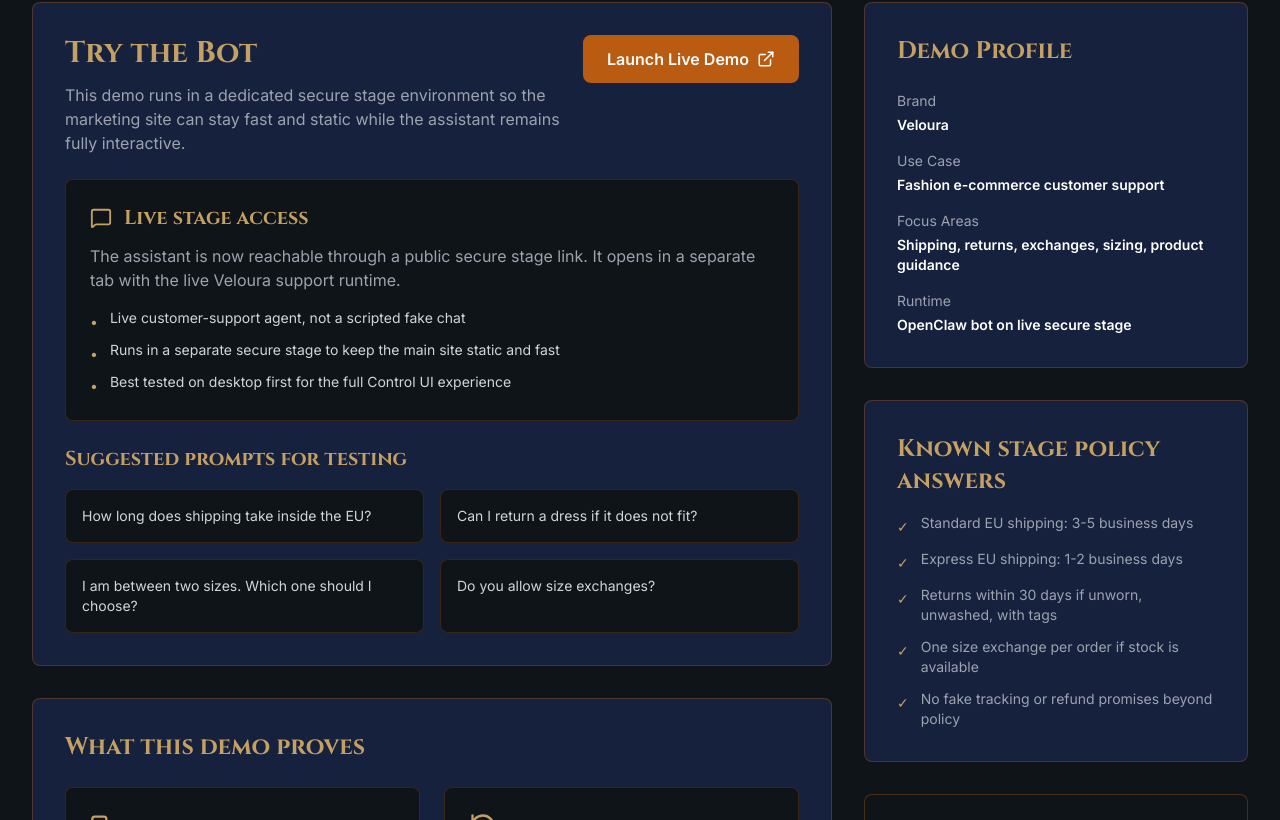
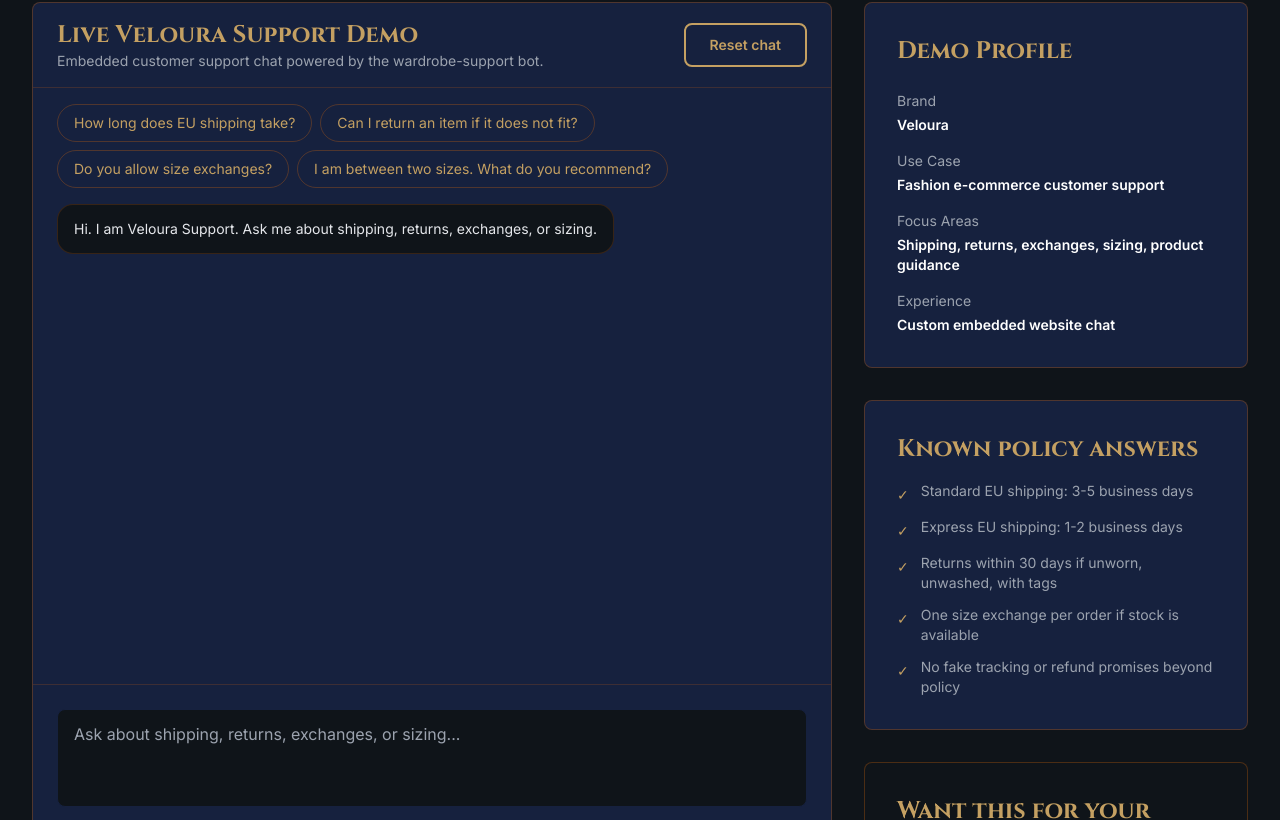
Before and after one commit to itsvetkov1/forgingapps-website, a Next.js app: page /demo/veloura-support in a window 1280 px wide. Shown: the part 480-1300 px from the top of the page. Built offline with nearby package versions, Linux system fonts and the light colour scheme.

Commit message:
Embed Veloura support chat demo

```diff
--- a/app/demo/veloura-support/page.tsx
+++ b/app/demo/veloura-support/page.tsx
@@ -1,97 +1,37 @@
 import Hero from '@/components/Hero'
-import { ExternalLink, MessageSquare, Shield, Shirt, Truck, RotateCcw } from 'lucide-react'
+import VelouraChatEmbed from '@/components/VelouraChatEmbed'
+import { Shield, Shirt, Truck, RotateCcw } from 'lucide-react'
 import { Metadata } from 'next'
-
-const LIVE_DEMO_URL = 'https://sean-commerce-rehab-arise.trycloudflare.com'
 
 export const metadata: Metadata = {
   title: 'Veloura Support Demo -- AI Customer Support Showcase | ForgingApps',
-  description: 'Live production-stage demo of an AI customer support assistant for apparel brands. Test shipping, returns, sizing, and product guidance flows.',
+  description: 'Embedded demo of an AI customer support assistant for apparel brands. Test shipping, returns, sizing, and product guidance flows directly on the page.',
   alternates: {
     canonical: 'https://forgingapps.com/demo/veloura-support',
   },
   openGraph: {
     title: 'Veloura Support Demo -- AI Customer Support Showcase | ForgingApps',
-    description: 'Live stage demo of an AI customer support assistant for apparel brands.',
+    description: 'Embedded demo of an AI customer support assistant for apparel brands.',
     url: 'https://forgingapps.com/demo/veloura-support',
     images: [{ url: '/og-image.svg', width: 1200, height: 630, alt: 'Veloura Support Demo' }],
   },
 }
-
-const starterPrompts = [
-  'How long does shipping take inside the EU?',
-  'Can I return a dress if it does not fit?',
-  'I am between two sizes. Which one should I choose?',
-  'Do you allow size exchanges?',
-]
 
 export default function VelouraSupportDemo() {
   return (
     <>
       <Hero
         headline="Veloura Support Demo"
-        subheadline="A live AI customer support demo for fashion and e-commerce brands. Launch the secure stage environment and test shipping, returns, exchanges, and sizing like a real customer would."
+        subheadline="A branded embedded AI support experience for fashion and e-commerce brands. Ask about shipping, returns, exchanges, and sizing without leaving the page."
         size="small"
-        badge="Live Demo"
+        badge="Embedded Live Demo"
       />
 
       <section className="section-py bg-forge-dark border-t border-forge-ember/20">
         <div className="container-custom">
           <div className="grid grid-cols-1 xl:grid-cols-3 gap-8 items-start">
             <div className="xl:col-span-2 space-y-8">
-              <div className="bg-forge-stone border border-forge-ember/30 rounded-lg p-8">
-                <div className="flex items-start justify-between gap-4 flex-col md:flex-row mb-6">
-                  <div>
-                    <h2 className="font-cinzel text-3xl font-bold text-forge-gold mb-3">Try the Bot</h2>
-                    <p className="text-gray-400 max-w-2xl">
-                      This demo runs in a dedicated secure stage environment so the marketing site can stay fast and static while the assistant remains fully interactive.
-                    </p>
-                  </div>
-                  <a
-                    href={LIVE_DEMO_URL}
-                    className="btn-primary whitespace-nowrap"
-                    target="_blank"
-                    rel="noreferrer"
-                  >
-                    Launch Live Demo <ExternalLink size={18} className="ml-2" />
-                  </a>
-                </div>
-
-                <div className="bg-forge-dark border border-forge-ember/20 rounded-lg p-6 mb-6">
-                  <div className="flex items-center gap-3 mb-3">
-                    <MessageSquare className="text-forge-gold" size={22} />
-                    <h3 className="font-cinzel text-xl font-bold text-forge-gold">Live stage access</h3>
-                  </div>
-                  <p className="text-gray-400 mb-4">
-                    The assistant is now reachable through a public secure stage link. It opens in a separate tab with the live Veloura support runtime.
-                  </p>
-                  <ul className="space-y-2 text-sm text-gray-300">
-                    <li className="flex items-start gap-3">
-                      <span className="text-forge-gold mt-1">•</span>
-                      <span>Live customer-support agent, not a scripted fake chat</span>
-                    </li>
-                    <li className="flex items-start gap-3">
-                      <span className="text-forge-gold mt-1">•</span>
-                      <span>Runs in a separate secure stage to keep the main site static and fast</span>
-                    </li>
-                    <li className="flex items-start gap-3">
-                      <span className="text-forge-gold mt-1">•</span>
-                      <span>Best tested on desktop first for the full Control UI experience</span>
-                    </li>
-                  </ul>
-                </div>
-
-                <div>
-                  <h3 className="font-cinzel text-xl font-bold text-forge-gold mb-4">Suggested prompts for testing</h3>
-                  <div className="grid grid-cols-1 md:grid-cols-2 gap-4">
-                    {starterPrompts.map((prompt) => (
-                      <div key={prompt} className="bg-forge-dark border border-forge-ember/20 rounded-lg p-4 text-gray-300 text-sm">
-                        {prompt}
-                      </div>
-                    ))}
-                  </div>
-                </div>
-              </div>
+              <VelouraChatEmbed />
 
               <div className="bg-forge-stone border border-forge-ember/30 rounded-lg p-8">
                 <h2 className="font-cinzel text-2xl font-bold text-forge-gold mb-6">What this demo proves</h2>
@@ -137,14 +77,14 @@
                     <p className="text-white font-semibold">Shipping, returns, exchanges, sizing, product guidance</p>
                   </div>
                   <div>
-                    <p className="text-gray-400 mb-1">Runtime</p>
-                    <p className="text-white font-semibold">OpenClaw bot on live secure stage</p>
+                    <p className="text-gray-400 mb-1">Experience</p>
+                    <p className="text-white font-semibold">Custom embedded website chat</p>
                   </div>
                 </div>
               </div>
 
               <div className="bg-forge-stone border border-forge-ember/30 rounded-lg p-8">
-                <h2 className="font-cinzel text-2xl font-bold text-forge-gold mb-4">Known stage policy answers</h2>
+                <h2 className="font-cinzel text-2xl font-bold text-forge-gold mb-4">Known policy answers</h2>
                 <ul className="space-y-3 text-sm text-gray-400">
                   <li className="flex items-start gap-3">
                     <span className="text-forge-gold mt-1">✓</span>
--- /dev/null
+++ b/components/VelouraChatEmbed.tsx
@@ -0,0 +1,198 @@
+'use client'
+
+import { useEffect, useMemo, useRef, useState } from 'react'
+
+interface ChatMessage {
+  id: string
+  role: 'user' | 'assistant'
+  text: string
+}
+
+const STARTER_PROMPTS = [
+  'How long does EU shipping take?',
+  'Can I return an item if it does not fit?',
+  'Do you allow size exchanges?',
+  'I am between two sizes. What do you recommend?',
+]
+
+function getOrCreateVisitorId() {
+  const key = 'veloura-demo-visitor-id'
+  const existing = typeof window !== 'undefined' ? window.localStorage.getItem(key) : null
+  if (existing) return existing
+
+  const created = `visitor_${crypto.randomUUID()}`
+  window.localStorage.setItem(key, created)
+  return created
+}
+
+export default function VelouraChatEmbed() {
+  const [messages, setMessages] = useState<ChatMessage[]>([
+    {
+      id: 'welcome',
+      role: 'assistant',
+      text: 'Hi. I am Veloura Support. Ask me about shipping, returns, exchanges, or sizing.',
+    },
+  ])
+  const [input, setInput] = useState('')
+  const [loading, setLoading] = useState(false)
+  const [error, setError] = useState('')
+  const listRef = useRef<HTMLDivElement | null>(null)
+  const visitorId = useMemo(() => (typeof window !== 'undefined' ? getOrCreateVisitorId() : 'visitor_ssr'), [])
+
+  useEffect(() => {
+    if (!listRef.current) return
+    listRef.current.scrollTop = listRef.current.scrollHeight
+  }, [messages, loading])
+
+  async function sendMessage(text: string) {
+    const trimmed = text.trim()
+    if (!trimmed || loading) return
+
+    setError('')
+    setLoading(true)
+
+    const userMessage: ChatMessage = {
+      id: `user_${Date.now()}`,
+      role: 'user',
+      text: trimmed,
+    }
+
+    setMessages((prev) => [...prev, userMessage])
+    setInput('')
+
+    try {
+      const response = await fetch('https://chat.forgingapps.com/api/chat/message', {
+        method: 'POST',
+        headers: {
+          'Content-Type': 'application/json',
+        },
+        body: JSON.stringify({
+          visitorId,
+          message: trimmed,
+        }),
+      })
+
+      if (!response.ok) {
+        throw new Error(`Chat request failed: ${response.status}`)
+      }
+
+      const data = await response.json()
+      const reply = typeof data.reply === 'string' ? data.reply.trim() : ''
+
+      setMessages((prev) => [
+        ...prev,
+        {
+          id: `assistant_${Date.now()}`,
+          role: 'assistant',
+          text: reply || 'Sorry. I could not produce a reply right now.',
+        },
+      ])
+    } catch (_error) {
+      setError('The demo chat is temporarily unavailable. Please try again in a moment.')
+      setMessages((prev) => [
+        ...prev,
+        {
+          id: `assistant_error_${Date.now()}`,
+          role: 'assistant',
+          text: 'The demo chat is temporarily unavailable. Please try again in a moment.',
+        },
+      ])
+    } finally {
+      setLoading(false)
+    }
+  }
+
+  function resetChat() {
+    setMessages([
+      {
+        id: 'welcome-reset',
+        role: 'assistant',
+        text: 'Chat reset. Ask me about shipping, returns, exchanges, or sizing.',
+      },
+    ])
+    setInput('')
+    setError('')
+  }
+
+  return (
+    <div className="bg-forge-stone border border-forge-ember/30 rounded-lg overflow-hidden">
+      <div className="border-b border-forge-ember/20 px-6 py-4 flex items-center justify-between gap-4">
+        <div>
+          <h2 className="font-cinzel text-2xl font-bold text-forge-gold">Live Veloura Support Demo</h2>
+          <p className="text-sm text-gray-400">Embedded customer support chat powered by the wardrobe-support bot.</p>
+        </div>
+        <button type="button" onClick={resetChat} className="btn-secondary text-sm px-4 py-2">
+          Reset chat
+        </button>
+      </div>
+
+      <div className="px-6 pt-4">
+        <div className="flex flex-wrap gap-2 mb-4">
+          {STARTER_PROMPTS.map((prompt) => (
+            <button
+              key={prompt}
+              type="button"
+              onClick={() => sendMessage(prompt)}
+              disabled={loading}
+              className="text-sm border border-forge-ember/30 text-forge-gold hover:bg-forge-dark rounded-full px-4 py-2 transition disabled:opacity-50"
+            >
+              {prompt}
+            </button>
+          ))}
+        </div>
+      </div>
+
+      <div ref={listRef} className="h-[480px] overflow-y-auto px-6 pb-4 space-y-4">
+        {messages.map((message) => (
+          <div key={message.id} className={`flex ${message.role === 'user' ? 'justify-end' : 'justify-start'}`}>
+            <div
+              className={`max-w-[85%] rounded-2xl px-4 py-3 text-sm leading-6 ${
+                message.role === 'user'
+                  ? 'bg-forge-ember text-white'
+                  : 'bg-forge-dark border border-forge-ember/20 text-gray-200'
+              }`}
+            >
+              {message.text}
+            </div>
+          </div>
+        ))}
+
+        {loading && (
+          <div className="flex justify-start">
+            <div className="max-w-[85%] rounded-2xl px-4 py-3 text-sm leading-6 bg-forge-dark border border-forge-ember/20 text-gray-400">
+              Thinking...
+            </div>
+          </div>
+        )}
+      </div>
+
+      <div className="border-t border-forge-ember/20 p-6">
+        <form
+          onSubmit={(e) => {
+            e.preventDefault()
+            void sendMessage(input)
+          }}
+          className="space-y-3"
+        >
+          <textarea
+            value={input}
+            onChange={(e) => setInput(e.target.value)}
+            placeholder="Ask about shipping, returns, exchanges, or sizing..."
+            rows={3}
+            disabled={loading}
+            className="w-full bg-forge-dark border border-forge-stone rounded-lg px-4 py-3 text-white focus:outline-none focus:border-forge-gold transition resize-none"
+          />
+          <div className="flex items-center justify-between gap-4">
+            <p className="text-xs text-gray-500">
+              Demo only. No real orders, tracking, refunds, or personal account actions.
+            </p>
+            <button type="submit" disabled={loading || !input.trim()} className="btn-primary disabled:opacity-50 disabled:cursor-not-allowed">
+              Send
+            </button>
+          </div>
+          {error && <p className="text-sm text-red-300">{error}</p>}
+        </form>
+      </div>
+    </div>
+  )
+}
```
